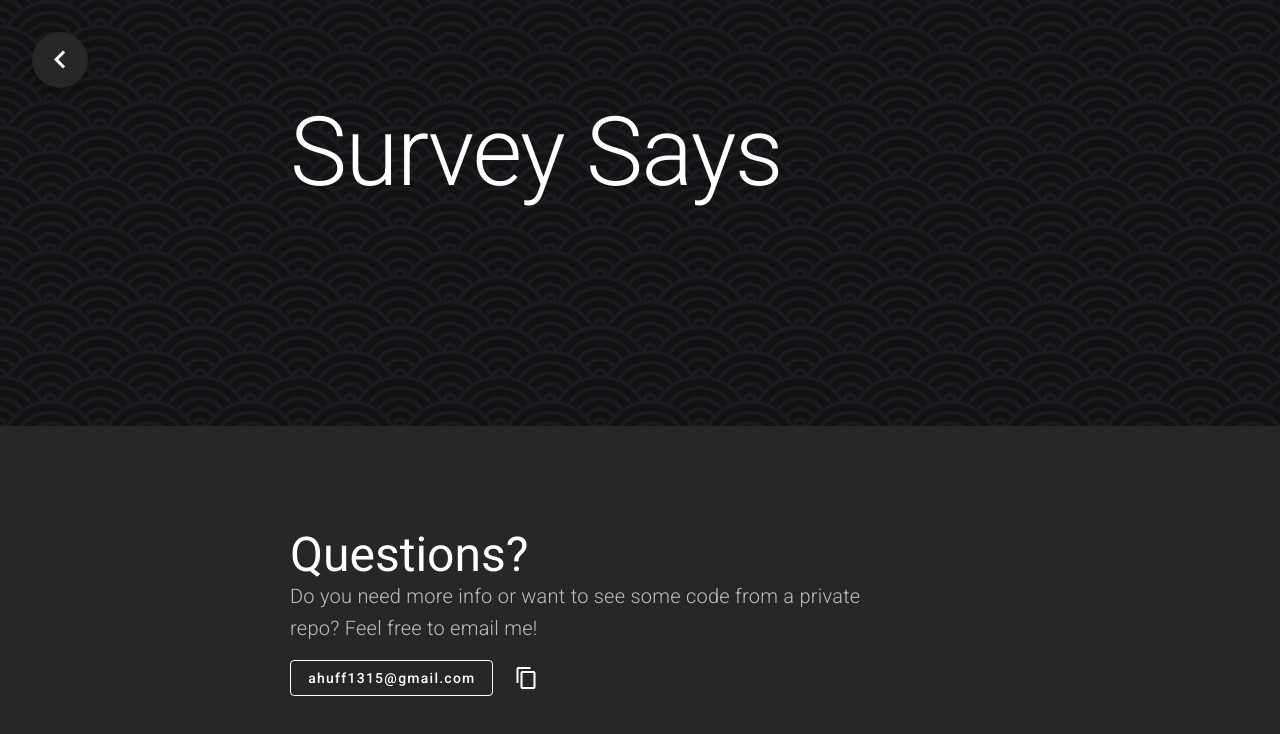
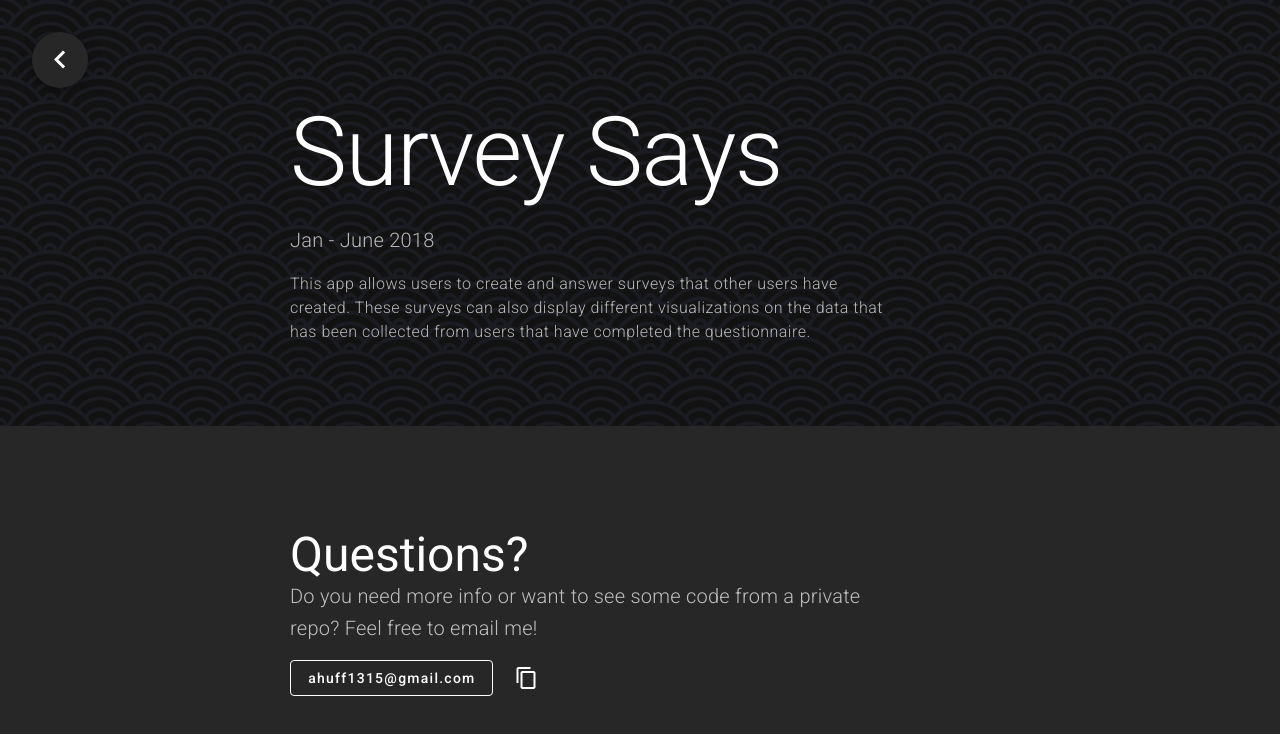
Before and after one commit to ahuff1315/anastasia-huff, a Nuxt app: page /survey-says in a window 1280 px wide. Shown: the top 734 px of the page. Built offline with nearby package versions, Linux system fonts and the light colour scheme.

Commit message:
add survey says details to page

```diff
--- a/pages/survey-says.vue
+++ b/pages/survey-says.vue
@@ -7,9 +7,18 @@
         </v-icon>
       </v-btn>
       <div class="section-container">
-        <h1 class="text-h1 py-10">
+        <h1 class="text-h1 pt-10 pb-6">
           Survey Says
         </h1>
+        <p class="text-h6 font-weight-light text--secondary">
+          Jan - June 2018
+        </p>
+        <p class="text-body-1 font-weight-light text--secondary">
+          This app allows users to create and answer surveys that other users
+          have created. These surveys can also display different visualizations
+          on the data that has been collected from users that have completed the
+          questionnaire.
+        </p>
       </div>
     </div>
   </div>
```
